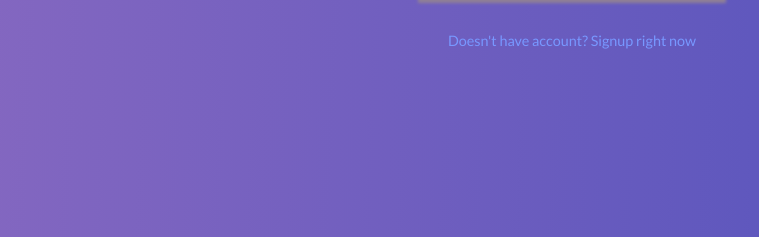
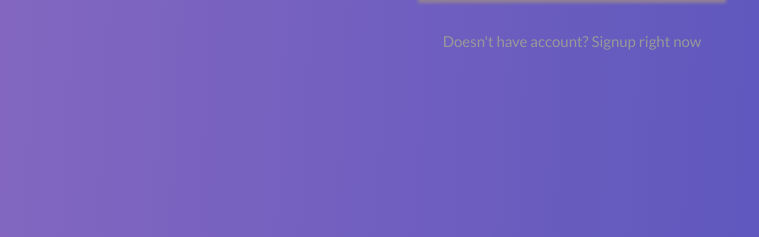
Before and after one commit to laianebarbalho/Checkpoint2, a plain HTML site: page index.html in a window 1280 px wide. In both pictures the pointer is over the link "Doesn't have account? Signup right now". Shown: the part 563-800 px from the top of the page, 388-1147 px from the left. Drawn offline with Linux system fonts and the light colour scheme.

Commit message:
Update acesso.css
transicoes animacao a:hover e adicionando @media

```diff
--- a/styles/acesso.css
+++ b/styles/acesso.css
@@ -119,6 +119,9 @@ a {
 
 a:hover {
   color: #7898FF;
+  color: #999;
+  font-size: 15px;
+  transition: .3s;
 }
 
 .form-header {
```
